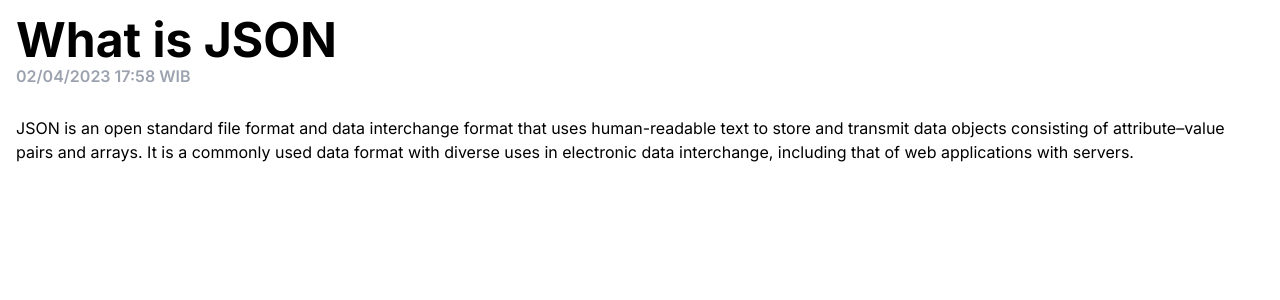
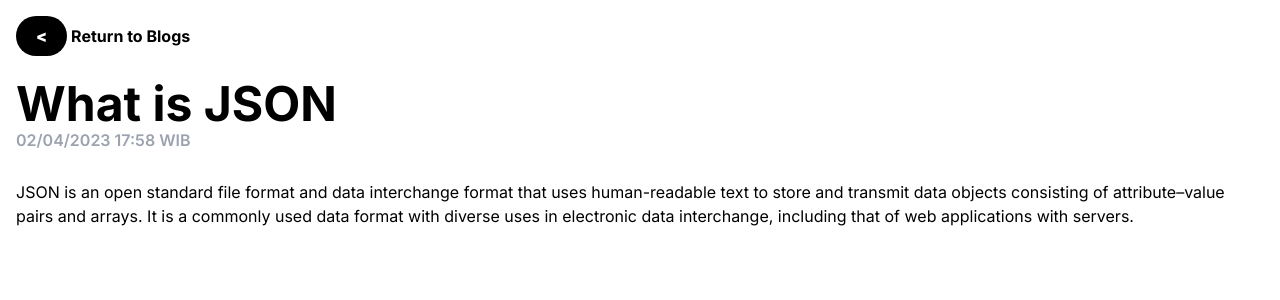
Before and after one commit to RafiMoreno/nextjs-blog, a Next.js app: page /blog/1 in a window 1280 px wide. Shown: the top 300 px of the page. Built offline with nearby package versions, Linux system fonts and the light colour scheme.

Commit message:
feat: add return button on blog post

```diff
--- a/app/blog/[id]/page.tsx
+++ b/app/blog/[id]/page.tsx
@@ -1,10 +1,15 @@
 import { promises as fs } from "fs";
+import Link from "next/link";
 
 export default async function Page({ params }: { params: { id: string } }) {
     const file = await fs.readFile(process.cwd() + "/app/blogs.json", "utf8");
     const data = JSON.parse(file);
     return (
         <div className="flex flex-col p-4">
+            <Link href="/blogs" className="flex flex-row items-center">
+            <button className="bg-black text-white font-black px-5 py-2 rounded-full mb-6"> &lt;</button>
+            <p className="font-bold pl-1 py-2 rounded-full mb-6">Return to Blogs</p>
+            </Link>
             <p className="text-5xl font-bold">{data[params.id].title}</p>
             <p className="text-md text-gray-400 font-semibold">{data[params.id].publication_date}</p>
             <p className="mt-7">{data[params.id].content}</p>
```
